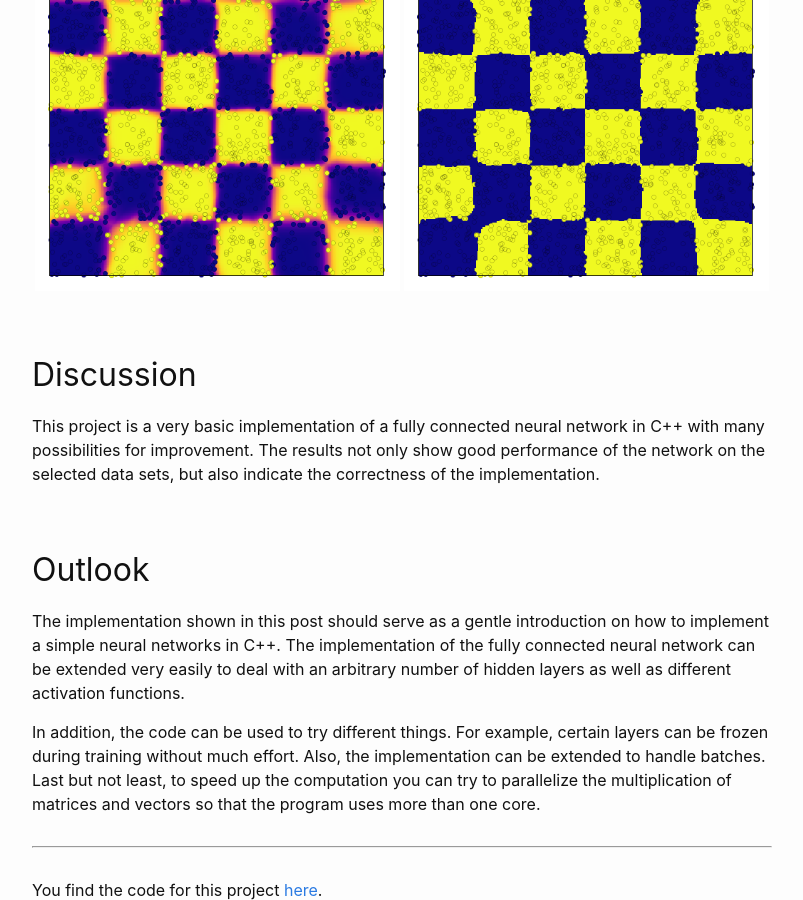
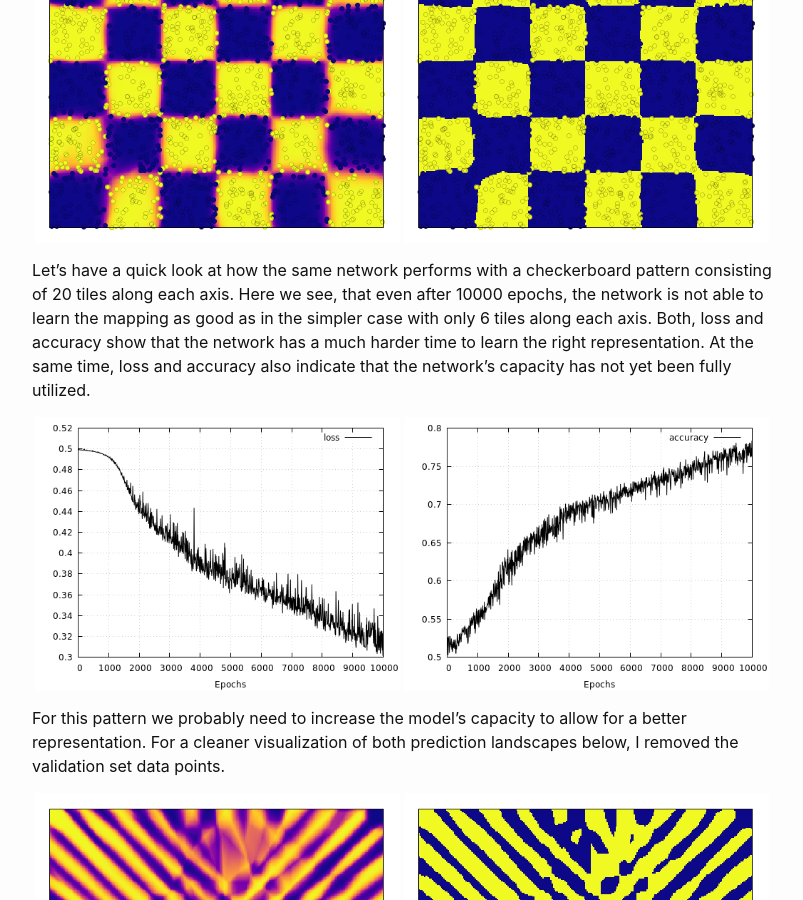
Before and after one commit to kaifishr/kaifishr.github.io, a Jekyll site: the page built from _posts/2021-01-01-micro-mlp.md, in a window 1280 px wide and 900 px high, scrolled down 12157 px. Shown: the whole window, without its empty margins (238-1041 px from the left). Built offline with Jekyll 4.4.1, drawn with Linux system fonts in a browser that asks for light colours; formulas are drawn with MathJax 3; some of the changed text lies outside the part shown.

Commit message:
- Added new experiment

```diff
--- a/_posts/2021-01-01-micro-mlp.md
+++ b/_posts/2021-01-01-micro-mlp.md
@@ -541,6 +541,20 @@ Below we see again the network's corresponding continuous and discrete predictio
 <img src="/assets/images/post7/prediction_landscape_discrete_checkerboard.png" width="365">
 </p>
 
+Let's have a quick look at how the same network performs with a checkerboard pattern consisting of 20 tiles along each axis. Here we see, that even after 10000 epochs, the network is not able to learn the mapping as good as in the simpler case with only 6 tiles along each axis. Both, loss and accuracy show that the network has a much harder time to learn the right representation. At the same time, loss and accuracy also indicate that the network's capacity has not yet been fully utilized.
+
+<p align="center">
+<img src="/assets/images/post7/loss_checkerboard_2.png" width="365">
+<img src="/assets/images/post7/accuracy_checkerboard_2.png" width="365">
+</p>
+
+For this pattern we probably need to increase the model's capacity to allow for a better representation. For a cleaner visualization of both prediction landscapes below, I removed the validation set data points.
+
+<p align="center">
+<img src="/assets/images/post7/prediction_landscape_checkerboard_2.png" width="365">
+<img src="/assets/images/post7/prediction_landscape_discrete_checkerboard_2.png" width="365">
+</p>
+
 ## Discussion
 
 This project is a very basic implementation of a fully connected neural network in C++ with many possibilities for improvement. The results not only show good performance of the network on the selected data sets, but also indicate the correctness of the implementation.
```
Also changed, not shown: other parts of _posts/2021-01-01-micro-mlp.md (+2 -2 lines), assets/images/post7/accuracy_checkerboard_2.png (added), assets/images/post7/loss_checkerboard_2.png (added), assets/images/post7/prediction_landscape_checkerboard_2.png (added), assets/images/post7/prediction_landscape_discrete_checkerboard_2.png (added).
